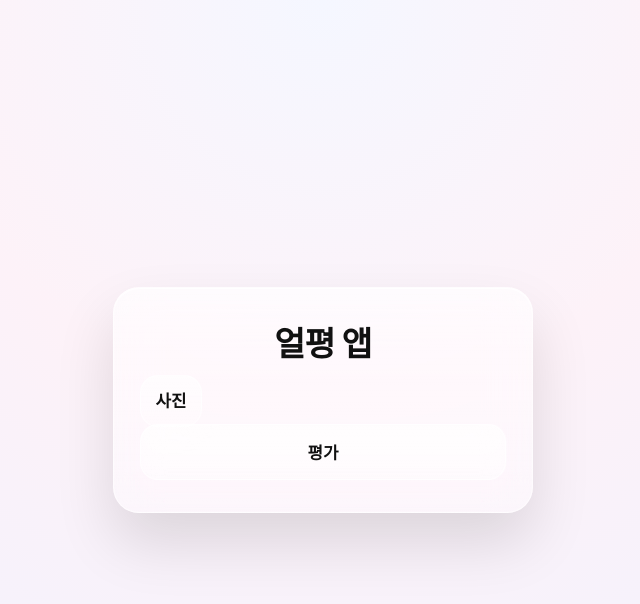
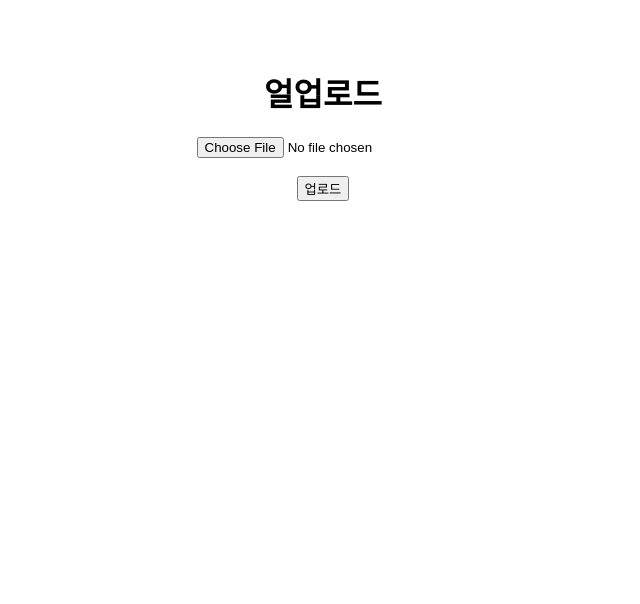
Before and after one commit to hello-worldyj/facee, a website: page public/index.html in a window 1280 px wide. Shown: the whole page, without its empty margins (317-957 px from the left). Drawn offline with Linux system fonts and the light colour scheme.

Commit message:
Update index.html

```diff
--- a/public/index.html
+++ b/public/index.html
@@ -2,193 +2,48 @@
 <html lang="ko">
 <head>
   <meta charset="UTF-8" />
-<meta name="viewport" content="width=device-width, initial-scale=1" />
-<title>얼평 앱</title>
-
+  <title>얼평</title>
   <style>
-  :root {
-    --glass-bg: rgba(255, 255, 255, 0.42);
-    --glass-border: rgba(255, 255, 255, 0.55);
-    --text-main: #111;
-    --text-sub: #555;
+    body {
+      font-family: sans-serif;
+      text-align: center;
+      padding: 40px;
     }
-
-  * {
-    box-sizing: border-box;
-  }
-
-  body {
-    margin: 0;
-    padding: 2rem 1rem;
-    font-family: "Noto Sans KR", -apple-system, BlinkMacSystemFont, sans-serif;
-    background:
-      radial-gradient(circle at top, #f5f7ff, #fdf2f8 40%, #eef2ff);
-    min-height: 100vh;
-    display: flex;
-    justify-content: center;
-    align-items: center;
-  }
-
-  .app {
-    width: 100%;
-    max-width: 420px;
-    padding: 1.8rem 1.6rem 2rem;
-    border-radius: 26px;
-    background: linear-gradient(
-      180deg,
-      rgba(255,255,255,0.65),
-      rgba(255,255,255,0.35)
-    );
-    backdrop-filter: blur(22px) saturate(130%);
-    -webkit-backdrop-filter: blur(22px) saturate(130%);
-    border: 1px solid var(--glass-border);
-    box-shadow:
-      0 30px 60px rgba(0,0,0,0.12),
-      inset 0 1px 0 rgba(255,255,255,0.8);
-  }
-
-  h1 {
-    margin: 0 0 1.4rem;
-    text-align: center;
-    font-size: 2.1rem;
-    font-weight: 800;
-    letter-spacing: -0.02em;
-    color: var(--text-main);
-  }
-
-  input[type="file"] {
-    display: none;
-  }
-
-  .glass-btn {
-    width: 100%;
-    padding: 15px;
-    margin-top: 12px;
-    border-radius: 18px;
-    border: 1px solid rgba(255,255,255,0.6);
-    background:
-      linear-gradient(
-        180deg,
-        rgba(255,255,255,0.6),
-        rgba(255,255,255,0.25)
-      );
-    backdrop-filter: blur(12px);
-    color: var(--text-main);
-    font-size: 1.05rem;
-    font-weight: 700;
-    cursor: pointer;
-    transition:
-      transform 0.25s ease,
-      box-shadow 0.25s ease,
-      background 0.25s ease;
-  }
-
-  .glass-btn:hover {
-    transform: translateY(-3px);
-    box-shadow: 0 12px 28px rgba(0,0,0,0.15);
-  }
-
-  .glass-btn:active {
-    transform: translateY(0) scale(0.97);
-    box-shadow: 0 6px 14px rgba(0,0,0,0.12);
-  }
-
-  .preview img {
-    width: 100%;
-    margin-top: 1.4rem;
-    border-radius: 22px;
-    box-shadow: 0 20px 40px rgba(0,0,0,0.18);
-  }
-
-  .result {
-    margin-top: 1.6rem;
-    padding: 1.1rem;
-    border-radius: 22px;
-    background: rgba(255,255,255,0.45);
-    text-align: center;
-    font-size: 1.2rem;
-    font-weight: 600;
-    color: var(--text-main);
-  }
-
-  .loading {
-    font-size: 0.95rem;
-    font-weight: 500;
-    color: var(--text-sub);
-    animation: breathe 1.4s ease-in-out infinite;
-  }
-
-  @keyframes breathe {
-    0% { opacity: 0.45; }
-    50% { opacity: 1; }
-    100% { opacity: 0.45; }
+    img {
+      max-width: 300px;
+      margin-top: 20px;
     }
   </style>
 </head>
+<body>
 
-<body>
-<div class="app">
-  <h1>얼평 앱</h1>
+<h1>얼업로드</h1>
 
-  <form id="form">
-    <label for="fileInput" class="glass-btn">사진</label>
-    <input type="file" id="fileInput" name="photo" accept="image/*" required />
-    <button type="submit" class="glass-btn">평가</button>
-  </form>
-
-  <div class="preview" id="preview"></div>
-  <div class="result" id="result" style="display:none;"></div>
-</div>
+<input type="file" id="file" accept="image/*" />
+<br /><br />
+<button onclick="upload()">업로드</button>
 
 <script>
-  const form = document.getElementById("form");
-  const fileInput = document.getElementById("fileInput");
-  const preview = document.getElementById("preview");
-  const result = document.getElementById("result");
+async function upload() {
+  const file = document.getElementById("file").files[0];
+  if (!file) return alert("사진은여??");
 
-  let currentId = null;
-  let checkInterval = null;
+  const reader = new FileReader();
+  reader.onload = async () => {
+    const base64 = reader.result.split(",")[1];
 
-  fileInput.addEventListener("change", () => {
-    if (!fileInput.files.length) return;
-    const url = URL.createObjectURL(fileInput.files[0]);
-    preview.innerHTML = `<img src="${url}" alt="preview">`;
-    result.style.display = "none";
+    const res = await fetch("/upload", {
+      method: "POST",
+      headers: { "Content-Type": "application/json" },
+      body: JSON.stringify({ imageBase64: base64 })
     });
 
-  form.addEventListener("submit", async (e) => {
-    e.preventDefault();
-    if (!fileInput.files.length) {
-      alert("사진은여?.");
-      return;
+    if (res.ok) alert("다시 시도");
+    else alert("실팽");
+  };
+  reader.readAsDataURL(file);
 }
+</script>
 
-    result.style.display = "block";
-    result.innerHTML = `<div class="loading">ㄱㄷ.</div>`;
-
-    const formData = new FormData(form);
-    const res = await fetch("/upload", { method: "POST", body: formData });
-    const data = await res.json();
-    currentId = data.id;
-
-    result.innerHTML = `<div class="loading">평가 중</div>`;
-
-    if (checkInterval) clearInterval(checkInterval);
-    checkInterval = setInterval(async () => {
-      const r = await fetch(`/result/${currentId}`);
-      const d = await r.json();
-
-      if (d.status === "done") {
-        clearInterval(checkInterval);
-        result.innerHTML = `
-          <div>결과</div>
-          <div style="margin-top:10px;font-size:1.5rem;">
-            ${d.result}
-          </div>
-        `;
-      }
-    }, 4000);
-  });
-</script>
 </body>
 </html>
```
Lines whose indentation alone changed are shown as unchanged.
